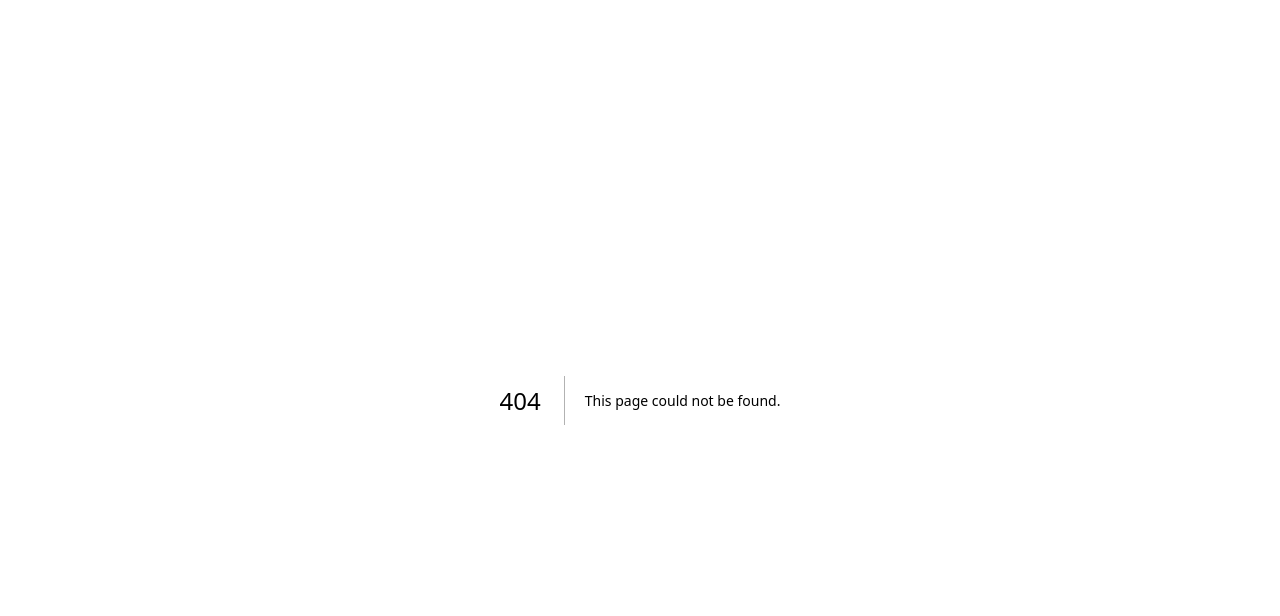
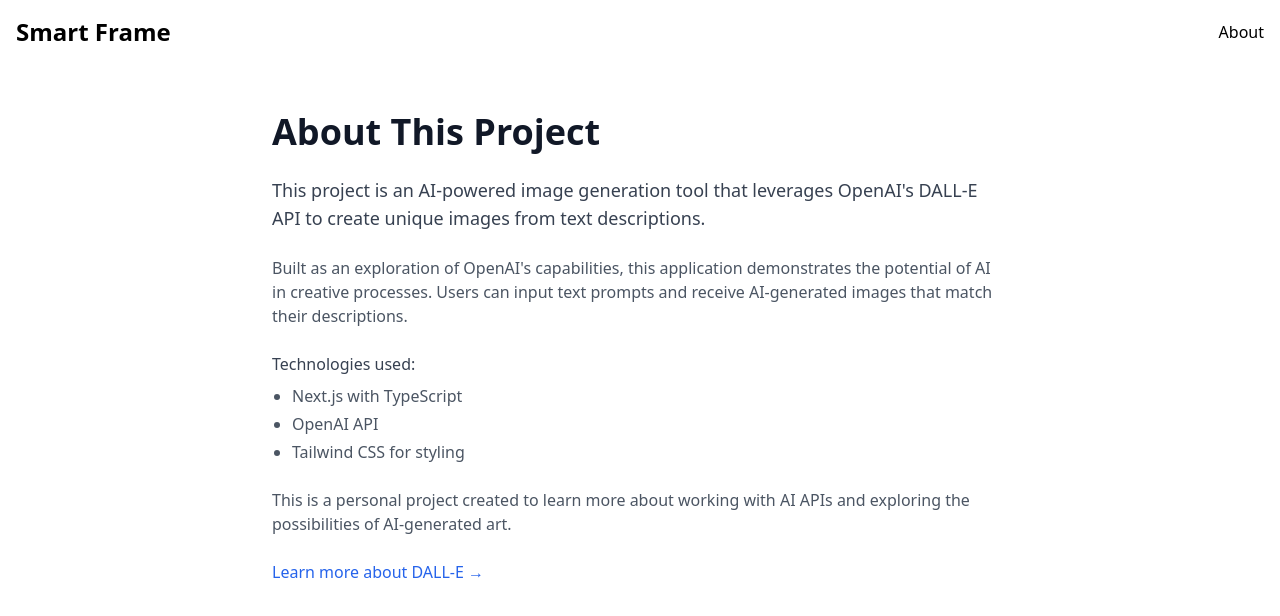
Before and after one commit to chris-melvin/smartframe, a Next.js app: page /about in a window 1280 px wide. Before the commit this address had no page. Shown: the top 616 px of the page. Built offline with nearby package versions, Linux system fonts and the light colour scheme.

Commit message:
added about page

```diff
--- /dev/null
+++ b/components/Navbar.tsx
@@ -0,0 +1,12 @@
+import Link from "next/link";
+
+export default function Navbar() {
+  return (
+    <div className="flex justify-between items-center p-4">
+      <Link href="/">
+        <h1 className="text-2xl font-bold">Smart Frame</h1>
+      </Link>
+      <Link href="/about">About</Link>
+    </div>
+  );
+}
--- /dev/null
+++ b/pages/about.tsx
@@ -0,0 +1,63 @@
+import Head from "next/head";
+import Navbar from "../components/Navbar";
+
+const AboutPage = () => {
+  return (
+    <>
+      <Head>
+        <title>About - AI Image Generator</title>
+        <meta
+          name="description"
+          content="About our AI Image Generator project"
+        />
+      </Head>
+
+      <Navbar />
+      <main className="container mx-auto px-4 py-12 max-w-3xl">
+        <div className="space-y-6">
+          <h1 className="text-4xl font-bold text-gray-900">
+            About This Project
+          </h1>
+
+          <p className="text-lg text-gray-700">
+            This project is an AI-powered image generation tool that leverages
+            OpenAI's DALL-E API to create unique images from text descriptions.
+          </p>
+
+          <p className="text-gray-600">
+            Built as an exploration of OpenAI's capabilities, this application
+            demonstrates the potential of AI in creative processes. Users can
+            input text prompts and receive AI-generated images that match their
+            descriptions.
+          </p>
+
+          <div className="space-y-2">
+            <p className="text-gray-700">Technologies used:</p>
+            <ul className="list-disc pl-5 space-y-1 text-gray-600">
+              <li>Next.js with TypeScript</li>
+              <li>OpenAI API</li>
+              <li>Tailwind CSS for styling</li>
+            </ul>
+          </div>
+
+          <p className="text-gray-600">
+            This is a personal project created to learn more about working with
+            AI APIs and exploring the possibilities of AI-generated art.
+          </p>
+
+          <a
+            href="https://openai.com/blog/dall-e/"
+            className="text-blue-600 hover:text-blue-800 inline-flex items-center transition-colors"
+            target="_blank"
+            rel="noopener noreferrer"
+          >
+            Learn more about DALL-E
+            <span className="ml-1">→</span>
+          </a>
+        </div>
+      </main>
+    </>
+  );
+};
+
+export default AboutPage;
--- a/pages/index.tsx
+++ b/pages/index.tsx
@@ -1,6 +1,7 @@
 import Head from "next/head";
 import { useState } from "react";
 import { motion, AnimatePresence } from "framer-motion";
+import Navbar from "../components/Navbar";
 
 export default function Home() {
   const [image, setImage] = useState();
@@ -50,6 +51,7 @@ export default function Home() {
         <link rel="icon" href="/favicon.ico" />
       </Head>
 
+      <Navbar />
       <main className="flex justify-center items-center  bg-gradient-to-b from-zinc-100 to-zinc-200">
         <section className="m-3 w-full max-w-2xl p-6 bg-white rounded-xl shadow-lg">
           <AnimatePresence mode="wait">
@@ -64,7 +66,7 @@ export default function Home() {
             </motion.h1>
           </AnimatePresence>
 
-          <div className="relative aspect-square w-full mb-6 bg-gray-50 rounded-lg overflow-hidden">
+          <div className="relative w-full mb-6 bg-gray-50 rounded-lg overflow-hidden aspect-video">
             <AnimatePresence mode="wait">
               {isLoading && (
                 <motion.div
```
